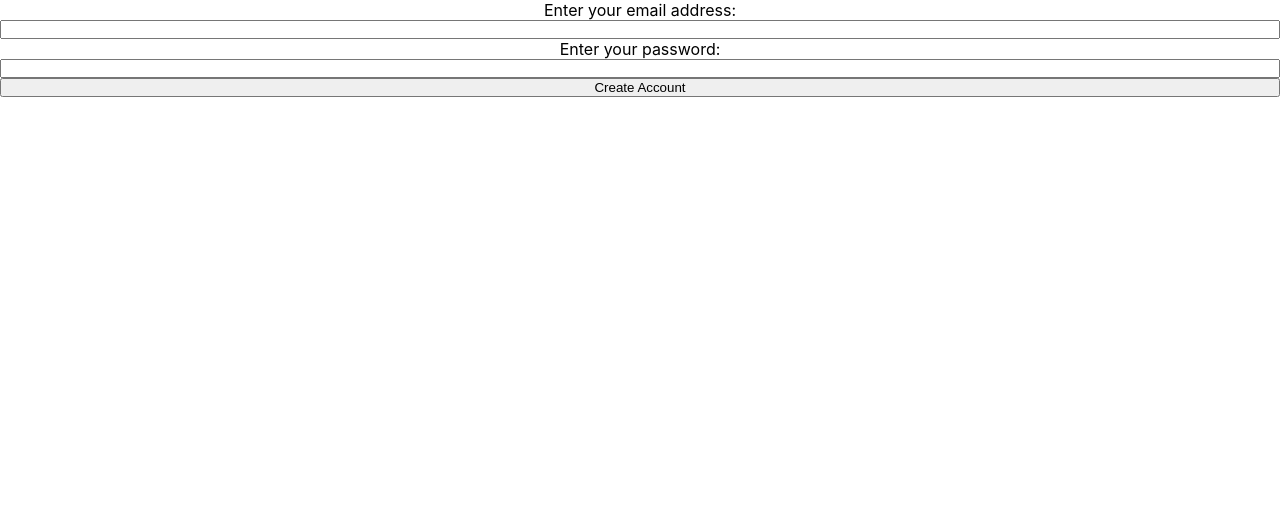
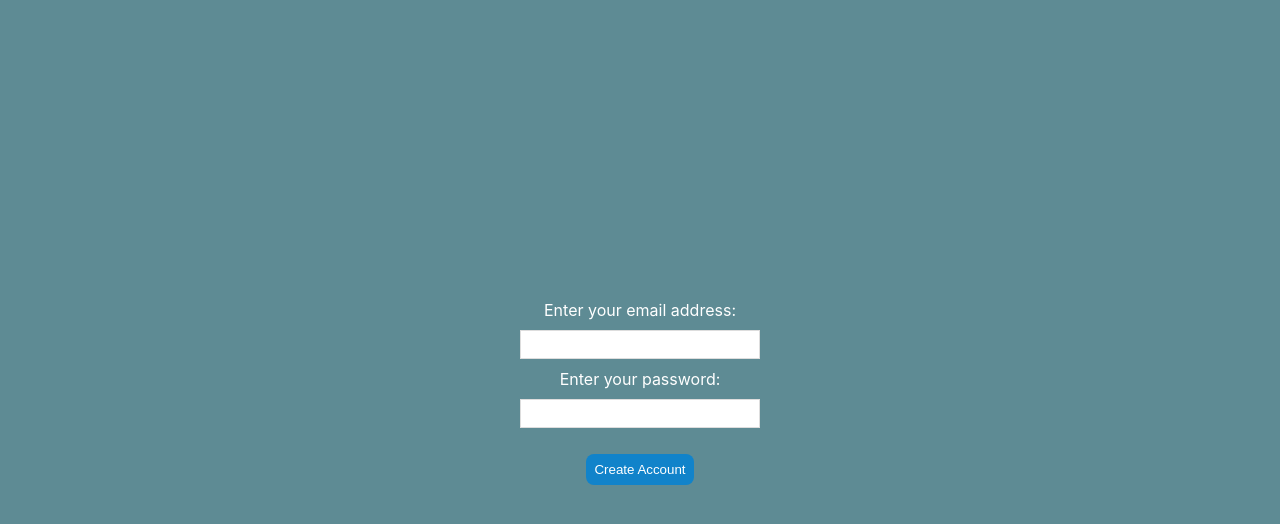
Before and after one commit to laulau-tlj/hng, a React (Create React App) app: page /register in a window 1280 px wide. Shown: the top 524 px of the page. Built offline with nearby package versions, Linux system fonts and the light colour scheme.

Commit message:
register/css

```diff
--- a/package.json
+++ b/package.json
@@ -12,8 +12,8 @@
     "react-router-dom": "^6.2.2",
     "react-scripts": "5.0.0",
     "styled-components": "^5.3.3",
-    "web-vitals": "^2.1.4",
-    "implementation 'com.firebaseui:firebase-ui-storage": "7.1.1"
+    "uuid": "^8.3.2",
+    "web-vitals": "^2.1.4"
   },
   "scripts": {
     "start": "react-scripts start",
--- a/src/style/register.modules.css
+++ b/src/style/register.modules.css
@@ -1,5 +1,34 @@
 .create-account {
+  background-color: #5e8b94;
+  height: 100vh;
   display: flex;
   flex-direction: column;
-  text-align: center;
+  justify-content: center;
+  align-items: center;
 }
+input {
+  margin: 0.5rem;
+}
+
+button {
+  margin: 1rem;
+  background: #1183ca;
+  color: #fff;
+  border: 0;
+  padding: 8px;
+  border-radius: 8px;
+  cursor: pointer;
+}
+
+label {
+  color: #fff;
+}
+
+.create-account input {
+  width: 15rem;
+  padding: 6px 10px;
+  margin: 10px 0;
+  border: 1px solid #ddd;
+  box-sizing: border-box;
+  display: block;
+}
--- a/src/view/favorite/index.js
+++ b/src/view/favorite/index.js
@@ -1,3 +1,4 @@
+
 const Favorite = () => {
     return (
         <div>
--- a/src/view/home/index.js
+++ b/src/view/home/index.js
@@ -4,6 +4,7 @@ import db from "../../firebase-config";
 import { ResponseContext } from "../../context/ResponseContext";
 import Card from "../../component/card/card";
 import "../../style/home.modules.css";
+import Navbar from "../../component/navbar"
 
 const Home = () => {
     const [col, setCol] = useState("");
@@ -43,6 +44,8 @@ const Home = () => {
     if (col) { getData() };
 
     return (
+        <div>
+          <Navbar />
           <div className="homeContainer">
               <div className="flexCard">
                   {data && data.map(item => (
@@ -50,6 +53,7 @@ const Home = () => {
                   ))}
               </div>
           </div>
+        </div>
     );
 };
 
--- a/src/view/login/index.js
+++ b/src/view/login/index.js
@@ -20,7 +20,7 @@ const Login = () => {
          // Signed in
          setUser(userCredential.user)
         // const user = userCredential.user;
-        navigate('/home',{ user
+        navigate('/question',{ user
 
         })
          // ...
@@ -37,7 +37,7 @@ const Login = () => {
           const token = credential.accessToken;
           // The signed-in user info.
           const user = result.user;
-          navigate('/home')
+          navigate('/question')
           // ...
         }).catch((error) => {
           // Handle Errors here.
--- a/src/view/register/index.js
+++ b/src/view/register/index.js
@@ -13,7 +13,7 @@ const Register = () => {
     const createUser = () => {
       createUserWithEmailAndPassword(auth, email, password).then(result => {
       // localStorage.setItem("isAuth", true);
-      navigate("/home");
+      navigate("/question");
         }).catch((error) => {
           console.log(error.message)
           // user already exists
@@ -21,13 +21,16 @@ const Register = () => {
     }
 
     return (
-        <div className="create-account">
+
+          <div className="create-account">
             <label htmlFor="Email"> Enter your email address: </label>
             <input type="Email" name="email" onChange={(e) => { setEmail(e.target.value) }}/>
             <label htmlFor="Password">Enter your password: </label>
             <input type="password" name="password" onChange={(e) => { setPassword(e.target.value) }}/>
             <button onClick={createUser}>Create Account</button>
-        </div>
+          </div>
+
+
     );
 };
 
```
Lines whose indentation alone changed are shown as unchanged.
